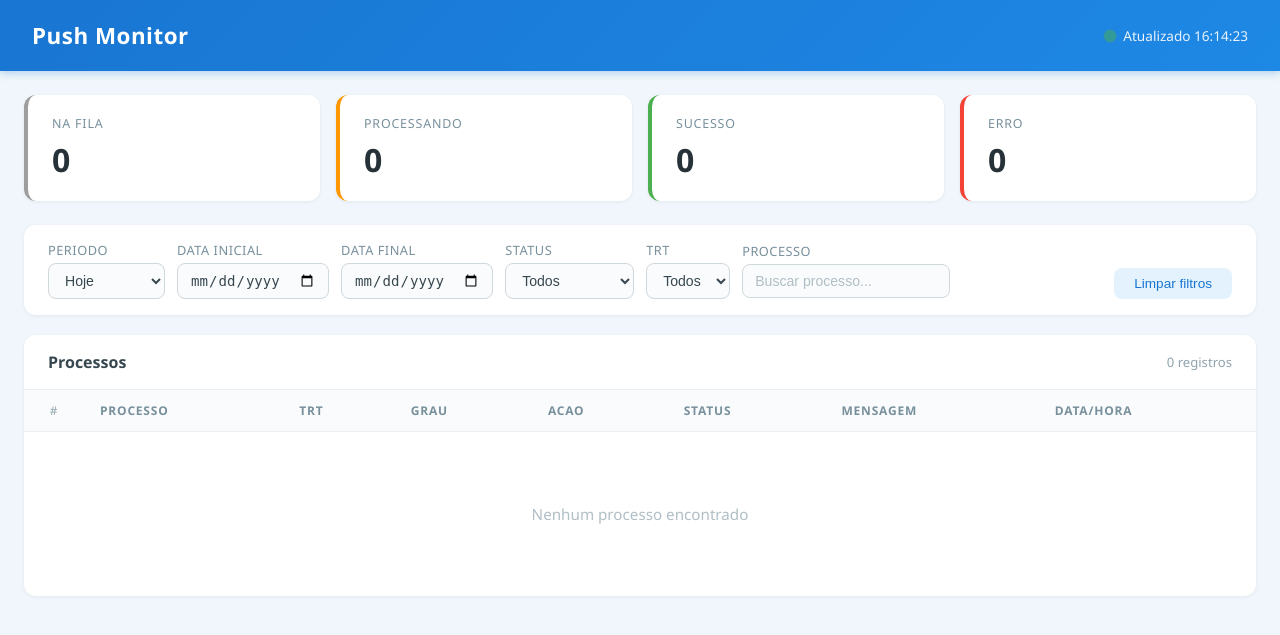
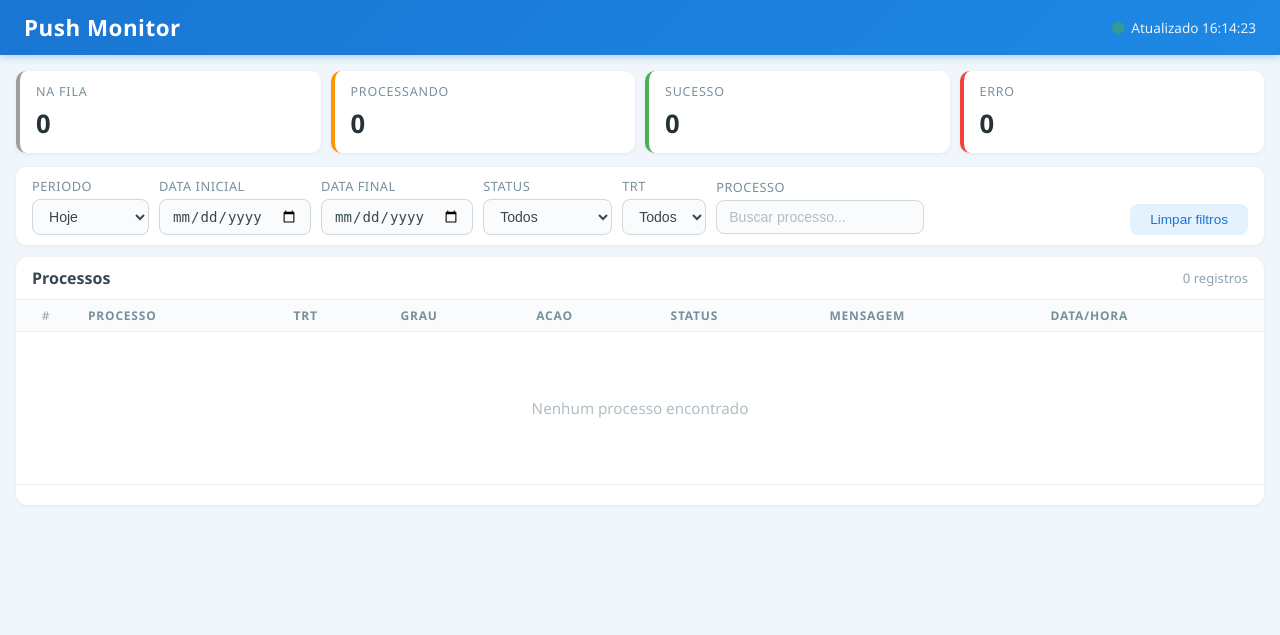
Before and after one commit to LucasWallaceG/api_push_process, a Flask app: page / in a window 1280 px wide. Shown: the top 635 px of the page. Run offline with Flask 3, Linux system fonts and the light colour scheme; data comes from the database, SQL or seed files in the repository; data that the repository does not hold is empty.

Commit message:
feat: add 10-item pagination and reduce element spacing in dashboard

```diff
--- a/templates/dashboard.html
+++ b/templates/dashboard.html
@@ -18,7 +18,7 @@
         .header {
             background: linear-gradient(135deg, #1976D2, #1E88E5);
             color: #fff;
-            padding: 20px 32px;
+            padding: 12px 24px;
             display: flex;
             align-items: center;
             justify-content: space-between;
@@ -43,19 +43,19 @@
             50% { opacity: 0.5; transform: scale(1.3); }
         }
 
-        .container { max-width: 1280px; margin: 0 auto; padding: 24px; }
+        .container { max-width: 1280px; margin: 0 auto; padding: 16px; }
 
         /* --- KPI CARDS --- */
         .kpi-grid {
             display: grid;
             grid-template-columns: repeat(auto-fit, minmax(200px, 1fr));
-            gap: 16px;
-            margin-bottom: 24px;
+            gap: 10px;
+            margin-bottom: 14px;
         }
         .kpi-card {
             background: #fff;
-            border-radius: 12px;
-            padding: 20px 24px;
+            border-radius: 10px;
+            padding: 12px 16px;
             box-shadow: 0 1px 4px rgba(0,0,0,0.06);
             border-left: 4px solid #1976D2;
             transition: transform 0.15s, box-shadow 0.15s;
@@ -77,7 +77,7 @@
             margin-bottom: 6px;
         }
         .kpi-value {
-            font-size: 2rem;
+            font-size: 1.6rem;
             font-weight: 700;
             color: #263238;
         }
@@ -85,13 +85,13 @@
         /* --- FILTERS --- */
         .filters {
             background: #fff;
-            border-radius: 12px;
-            padding: 16px 24px;
-            margin-bottom: 20px;
+            border-radius: 10px;
+            padding: 10px 16px;
+            margin-bottom: 12px;
             box-shadow: 0 1px 4px rgba(0,0,0,0.06);
             display: flex;
             flex-wrap: wrap;
-            gap: 12px;
+            gap: 10px;
             align-items: center;
         }
         .filters label {
@@ -146,7 +146,7 @@
             overflow: hidden;
         }
         .table-header {
-            padding: 16px 24px;
+            padding: 10px 16px;
             border-bottom: 1px solid #ECEFF1;
             display: flex;
             justify-content: space-between;
@@ -164,7 +164,7 @@
 
         table { width: 100%; border-collapse: collapse; }
         thead th {
-            padding: 12px 16px;
+            padding: 7px 12px;
             text-align: left;
             font-size: 0.75rem;
             text-transform: uppercase;
@@ -175,7 +175,7 @@
             white-space: nowrap;
         }
         tbody td {
-            padding: 12px 16px;
+            padding: 6px 12px;
             font-size: 0.88rem;
             border-bottom: 1px solid #F5F5F5;
             color: #455A64;
@@ -212,6 +212,32 @@
         }
         .empty-state svg { margin-bottom: 16px; opacity: 0.4; }
         .empty-state p { font-size: 0.95rem; }
+
+        /* --- PAGINATION --- */
+        .pagination {
+            display: flex;
+            justify-content: center;
+            align-items: center;
+            gap: 4px;
+            padding: 10px 16px;
+            border-top: 1px solid #ECEFF1;
+        }
+        .page-btn {
+            min-width: 30px;
+            height: 30px;
+            padding: 0 8px;
+            border: 1px solid #CFD8DC;
+            border-radius: 6px;
+            background: #fff;
+            color: #455A64;
+            font-size: 0.82rem;
+            cursor: pointer;
+            transition: background 0.15s, color 0.15s;
+        }
+        .page-btn:hover { background: #E3F2FD; border-color: #1976D2; color: #1976D2; }
+        .page-btn.active { background: #1976D2; color: #fff; border-color: #1976D2; font-weight: 600; }
+        .page-btn:disabled { opacity: 0.4; cursor: default; }
+        .page-info { font-size: 0.8rem; color: #90A4AE; margin: 0 6px; }
 
         /* --- RESPONSIVE --- */
         @media (max-width: 768px) {
@@ -334,12 +360,15 @@
                     </tr>
                 </tbody>
             </table>
+            <div class="pagination" id="pagination"></div>
         </div>
     </div>
 
     <script>
         const POLL_INTERVAL = 3000;
+        const PAGE_SIZE = 10;
         let allData = [];
+        let currentPage = 1;
 
         function toISODate(date) {
             const y = date.getFullYear();
@@ -451,22 +480,30 @@
         function renderTable(registros) {
             const tbody = document.getElementById('table-body');
             const filtered = getFiltered(registros);
+            const total = filtered.length;
+            const totalPages = Math.max(1, Math.ceil(total / PAGE_SIZE));
 
-            document.getElementById('table-count').textContent = `${filtered.length} registro${filtered.length !== 1 ? 's' : ''}`;
+            if (currentPage > totalPages) currentPage = totalPages;
 
-            if (filtered.length === 0) {
+            document.getElementById('table-count').textContent = `${total} registro${total !== 1 ? 's' : ''}`;
+
+            if (total === 0) {
                 tbody.innerHTML = `
                     <tr><td colspan="8">
                         <div class="empty-state">
                             <p>Nenhum processo encontrado</p>
                         </div>
                     </td></tr>`;
+                document.getElementById('pagination').innerHTML = '';
                 return;
             }
 
-            tbody.innerHTML = filtered.map((r, i) => `
+            const start = (currentPage - 1) * PAGE_SIZE;
+            const page = filtered.slice(start, start + PAGE_SIZE);
+
+            tbody.innerHTML = page.map((r, i) => `
                 <tr>
-                    <td class="col-ordem">${r.ordem || i + 1}</td>
+                    <td class="col-ordem">${r.ordem || start + i + 1}</td>
                     <td class="col-processo">${r.processo || '-'}</td>
                     <td>${r.trt ? 'TRT ' + r.trt : '-'}</td>
                     <td>${r.grau || '-'}</td>
@@ -476,6 +513,32 @@
                     <td class="col-data">${formatDate(r.data_hora)}</td>
                 </tr>
             `).join('');
+
+            renderPagination(totalPages);
+        }
+
+        function renderPagination(totalPages) {
+            const el = document.getElementById('pagination');
+            if (totalPages <= 1) { el.innerHTML = ''; return; }
+
+            const prev = `<button class="page-btn" onclick="goPage(${currentPage - 1})" ${currentPage === 1 ? 'disabled' : ''}>&laquo;</button>`;
+            const next = `<button class="page-btn" onclick="goPage(${currentPage + 1})" ${currentPage === totalPages ? 'disabled' : ''}>&raquo;</button>`;
+
+            let pages = '';
+            for (let p = 1; p <= totalPages; p++) {
+                if (p === 1 || p === totalPages || (p >= currentPage - 2 && p <= currentPage + 2)) {
+                    pages += `<button class="page-btn ${p === currentPage ? 'active' : ''}" onclick="goPage(${p})">${p}</button>`;
+                } else if (p === currentPage - 3 || p === currentPage + 3) {
+                    pages += `<span class="page-info">…</span>`;
+                }
+            }
+
+            el.innerHTML = prev + pages + next;
+        }
+
+        function goPage(p) {
+            currentPage = p;
+            renderTable(allData);
         }
 
         function clearFilters() {
@@ -529,10 +592,10 @@
             fetchDashboard();
         });
 
-        // Filtros locais: re-render na tabela existente
-        document.getElementById('filter-status').addEventListener('change', () => renderTable(allData));
-        document.getElementById('filter-trt').addEventListener('change', () => renderTable(allData));
-        document.getElementById('filter-processo').addEventListener('input', () => renderTable(allData));
+        // Filtros locais: re-render na tabela existente (volta para página 1)
+        document.getElementById('filter-status').addEventListener('change', () => { currentPage = 1; renderTable(allData); });
+        document.getElementById('filter-trt').addEventListener('change', () => { currentPage = 1; renderTable(allData); });
+        document.getElementById('filter-processo').addEventListener('input', () => { currentPage = 1; renderTable(allData); });
 
         // Poll
         fetchDashboard();
```
